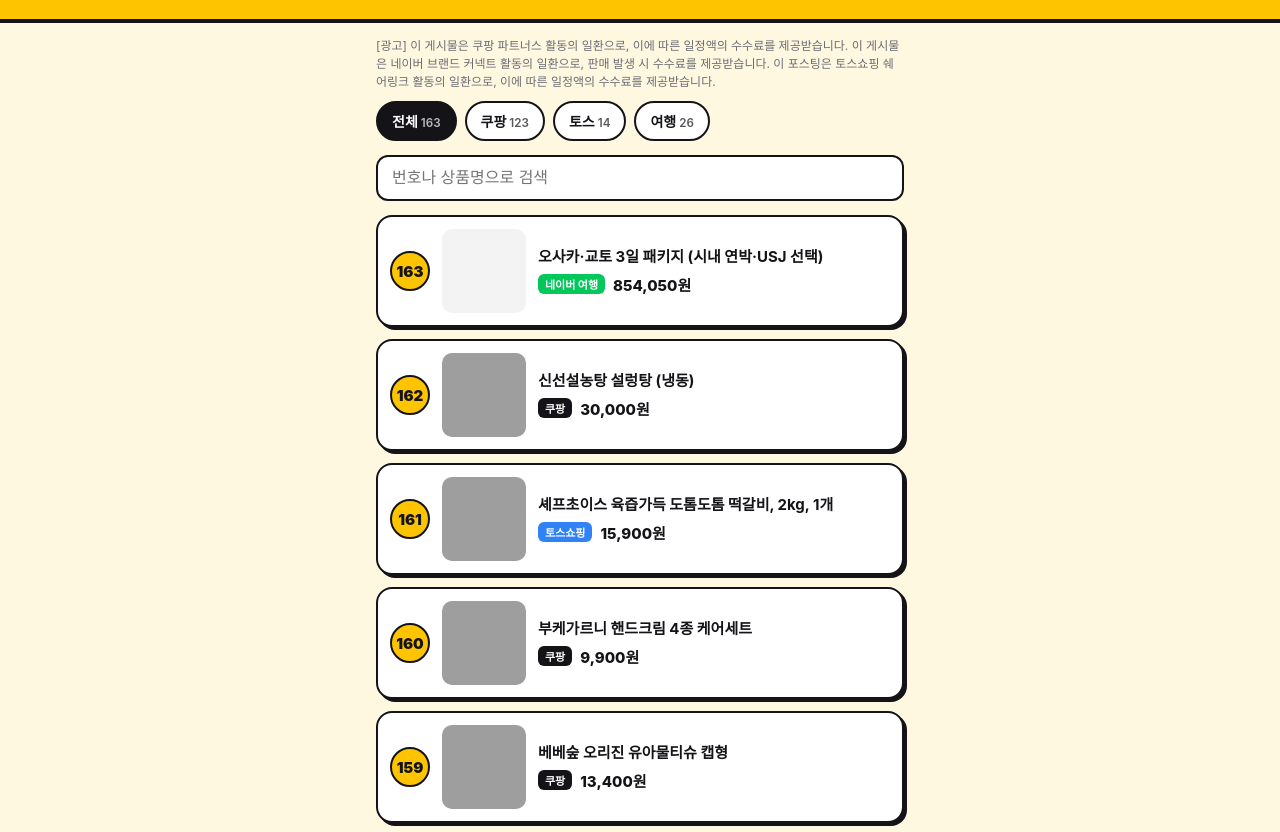
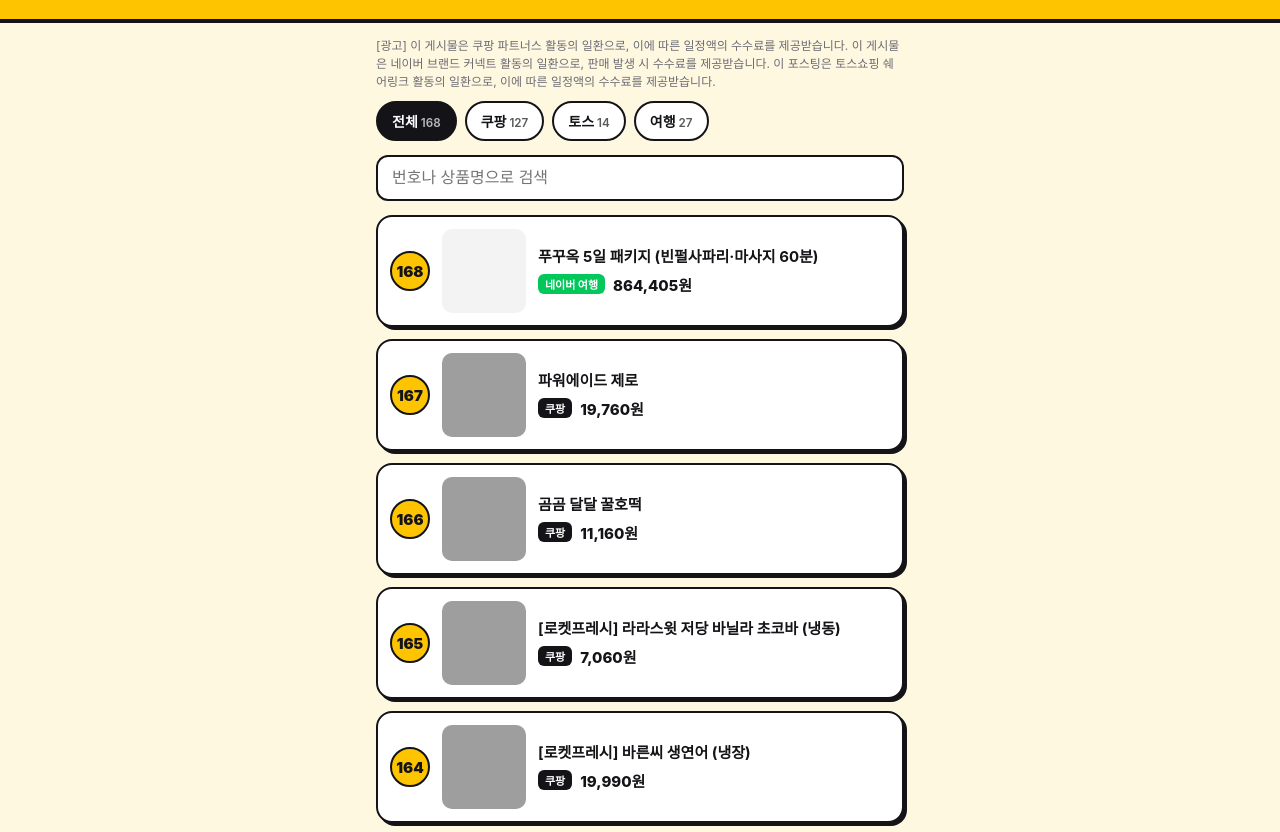
Before and after one commit to JJM-eng/cart, a plain HTML site: page index.html in a window 1280 px wide. Shown: the part 90-922 px from the top of the page. Drawn offline with Linux system fonts and the light colour scheme; grey boxes are pictures that could not be loaded.

Commit message:
update 2026-11-25

```diff
--- a/index.html
+++ b/index.html
@@ -32,9 +32,14 @@ footer{text-align:center;font-size:12px;color:var(--mut);padding:0 16px 30px}
 </style></head><body>
 <header><h1>🛒 장바구니 검수관</h1><p>릴스 속 상품, 번호로 찾으세요</p></header>
 <p class="ad">[광고] 이 게시물은 쿠팡 파트너스 활동의 일환으로, 이에 따른 일정액의 수수료를 제공받습니다. 이 게시물은 네이버 브랜드 커넥트 활동의 일환으로, 판매 발생 시 수수료를 제공받습니다. 이 포스팅은 토스쇼핑 쉐어링크 활동의 일환으로, 이에 따른 일정액의 수수료를 제공받습니다.</p>
-<nav class="tabs"><button data-t="all" class="on">전체<small>163</small></button><button data-t="coupang" class="">쿠팡<small>123</small></button><button data-t="toss" class="">토스<small>14</small></button><button data-t="naver" class="">여행<small>26</small></button></nav>
+<nav class="tabs"><button data-t="all" class="on">전체<small>168</small></button><button data-t="coupang" class="">쿠팡<small>127</small></button><button data-t="toss" class="">토스<small>14</small></button><button data-t="naver" class="">여행<small>27</small></button></nav>
 <div class="search"><input id="q" type="search" placeholder="번호나 상품명으로 검색" inputmode="search"></div>
-<main><a class="card" href="https://naver.me/xjYBUWXU" target="_blank" rel="sponsored noopener" data-s="163 오사카·교토 3일 패키지 (시내 연박·usj 선택)" data-p="naver"><div class="no">163</div><div class="img"></div><div><div class="t">오사카·교토 3일 패키지 (시내 연박·USJ 선택)</div><div class="m"><span class="tag naver">네이버 여행</span><span class="price">854,050원</span></div></div></a>
+<main><a class="card" href="https://naver.me/GJZo5OE8" target="_blank" rel="sponsored noopener" data-s="168 푸꾸옥 5일 패키지 (빈펄사파리·마사지 60분)" data-p="naver"><div class="no">168</div><div class="img"></div><div><div class="t">푸꾸옥 5일 패키지 (빈펄사파리·마사지 60분)</div><div class="m"><span class="tag naver">네이버 여행</span><span class="price">864,405원</span></div></div></a>
+<a class="card" href="https://link.coupang.com/a/iXMuhkPCmW" target="_blank" rel="sponsored noopener" data-s="167 파워에이드 제로" data-p="coupang"><div class="no">167</div><img class="img" src="https://image6.coupangcdn.com/image/retail/images/5393230486688-34423626-75ea-47f7-b83c-bd0f3ca24d99.jpg" alt="" loading="lazy" referrerpolicy="no-referrer"><div><div class="t">파워에이드 제로</div><div class="m"><span class="tag coupang">쿠팡</span><span class="price">19,760원</span></div></div></a>
+<a class="card" href="https://link.coupang.com/a/iXMoGBrbEq" target="_blank" rel="sponsored noopener" data-s="166 곰곰 달달 꿀호떡" data-p="coupang"><div class="no">166</div><img class="img" src="https://image15.coupangcdn.com/image/retail/images/21728771005358-ca430c71-5a71-4e6d-afd8-5c6de78dcb88.jpg" alt="" loading="lazy" referrerpolicy="no-referrer"><div><div class="t">곰곰 달달 꿀호떡</div><div class="m"><span class="tag coupang">쿠팡</span><span class="price">11,160원</span></div></div></a>
+<a class="card" href="https://link.coupang.com/a/iXMoFZtYqG" target="_blank" rel="sponsored noopener" data-s="165 [로켓프레시] 라라스윗 저당 바닐라 초코바 (냉동)" data-p="coupang"><div class="no">165</div><img class="img" src="https://image13.coupangcdn.com/image/retail/images/69412673143365-190f838f-693c-4b3c-934e-ccfe0a2c0de6.jpg" alt="" loading="lazy" referrerpolicy="no-referrer"><div><div class="t">[로켓프레시] 라라스윗 저당 바닐라 초코바 (냉동)</div><div class="m"><span class="tag coupang">쿠팡</span><span class="price">7,060원</span></div></div></a>
+<a class="card" href="https://link.coupang.com/a/iXMoFx9rJA" target="_blank" rel="sponsored noopener" data-s="164 [로켓프레시] 바른씨 생연어 (냉장)" data-p="coupang"><div class="no">164</div><img class="img" src="https://image7.coupangcdn.com/image/rs_quotation_api/uxtjiv3x/99fa8b76bf2b4cdfbcd6ac86550cd31d.jpg" alt="" loading="lazy" referrerpolicy="no-referrer"><div><div class="t">[로켓프레시] 바른씨 생연어 (냉장)</div><div class="m"><span class="tag coupang">쿠팡</span><span class="price">19,990원</span></div></div></a>
+<a class="card" href="https://naver.me/xjYBUWXU" target="_blank" rel="sponsored noopener" data-s="163 오사카·교토 3일 패키지 (시내 연박·usj 선택)" data-p="naver"><div class="no">163</div><div class="img"></div><div><div class="t">오사카·교토 3일 패키지 (시내 연박·USJ 선택)</div><div class="m"><span class="tag naver">네이버 여행</span><span class="price">854,050원</span></div></div></a>
 <a class="card" href="https://link.coupang.com/a/iV7AaibA6u" target="_blank" rel="sponsored noopener" data-s="162 신선설농탕 설렁탕 (냉동)" data-p="coupang"><div class="no">162</div><img class="img" src="https://img5a.coupangcdn.com/image/retail/images/8947496567622-0d40bf25-6cfd-440b-9c6e-830350af82bc.jpg" alt="" loading="lazy" referrerpolicy="no-referrer"><div><div class="t">신선설농탕 설렁탕 (냉동)</div><div class="m"><span class="tag coupang">쿠팡</span><span class="price">30,000원</span></div></div></a>
 <a class="card" href="https://toss.shopping/_m/7j2KRDQk" target="_blank" rel="sponsored noopener" data-s="161 셰프초이스 육즙가득 도톰도톰 떡갈비, 2kg, 1개" data-p="toss"><div class="no">161</div><img class="img" src="https://shopping.toss.im/live/temp/2026-06-23/f38ffe28-178e-40c9-aae9-4f118e14eb6c.png" alt="" loading="lazy" referrerpolicy="no-referrer"><div><div class="t">셰프초이스 육즙가득 도톰도톰 떡갈비, 2kg, 1개</div><div class="m"><span class="tag toss">토스쇼핑</span><span class="price">15,900원</span></div></div></a>
 <a class="card" href="https://link.coupang.com/a/iV7uEcMLKe" target="_blank" rel="sponsored noopener" data-s="160 부케가르니 핸드크림 4종 케어세트" data-p="coupang"><div class="no">160</div><img class="img" src="https://img5c.coupangcdn.com/image/retail/images/1748071329574296-d5f9dd2a-4715-402d-9104-0c735415d252.jpg" alt="" loading="lazy" referrerpolicy="no-referrer"><div><div class="t">부케가르니 핸드크림 4종 케어세트</div><div class="m"><span class="tag coupang">쿠팡</span><span class="price">9,900원</span></div></div></a>
@@ -197,7 +202,7 @@ footer{text-align:center;font-size:12px;color:var(--mut);padding:0 16px 30px}
 <a class="card" href="https://link.coupang.com/a/h9Ur4WYMKa" target="_blank" rel="sponsored noopener" data-s="3 곰곰 맥반석 구운란" data-p="coupang"><div class="no">3</div><img class="img" src="https://image8.coupangcdn.com/image/retail/images/1742566438571959-53a5ab6a-b98d-4301-94ed-7b5c6d1d3b8c.jpg" alt="" loading="lazy" referrerpolicy="no-referrer"><div><div class="t">곰곰 맥반석 구운란</div><div class="m"><span class="tag coupang">쿠팡</span><span class="price">9,800원</span></div></div></a>
 <a class="card" href="https://link.coupang.com/a/h8Lr52fsl2" target="_blank" rel="sponsored noopener" data-s="2 스프라이트 제로 사이다 with tea" data-p="coupang"><div class="no">2</div><img class="img" src="https://image7.coupangcdn.com/image/retail/images/2026/05/19/18/1/b5de012e-d332-49ab-9be4-5e6b00896427.jpg" alt="" loading="lazy" referrerpolicy="no-referrer"><div><div class="t">스프라이트 제로 사이다 with TEA</div><div class="m"><span class="tag coupang">쿠팡</span><span class="price">15,050원</span></div></div></a>
 <a class="card" href="https://link.coupang.com/a/h8LpepRVCK" target="_blank" rel="sponsored noopener" data-s="1 하이플러스 스마트 하이패스 자동 충전카드" data-p="coupang"><div class="no">1</div><img class="img" src="https://img2a.coupangcdn.com/image/retail/images/2025/07/16/15/6/6b5fcafc-69ea-4111-8aa2-7f84234a2d64.jpg" alt="" loading="lazy" referrerpolicy="no-referrer"><div><div class="t">하이플러스 스마트 하이패스 자동 충전카드</div><div class="m"><span class="tag coupang">쿠팡</span><span class="price">6,000원</span></div></div></a></main>
-<footer>※ 가격·할인은 영상 제작 시점 기준이며 바뀔 수 있어요.<br>업데이트 2026-11-24</footer>
+<footer>※ 가격·할인은 영상 제작 시점 기준이며 바뀔 수 있어요.<br>업데이트 2026-11-25</footer>
 <script>
 const q=document.getElementById('q');let tab='all';
 function apply(){const v=(q.value||'').trim().toLowerCase();
```
